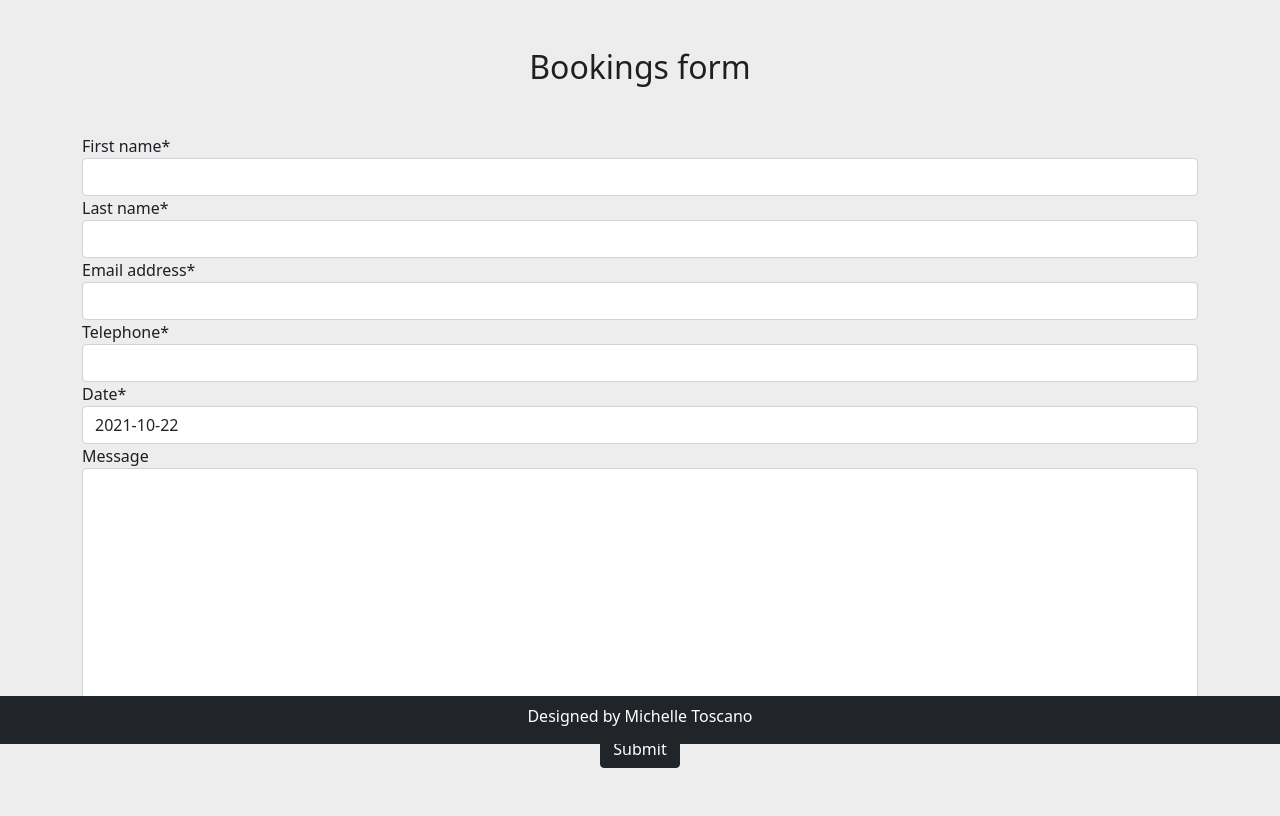
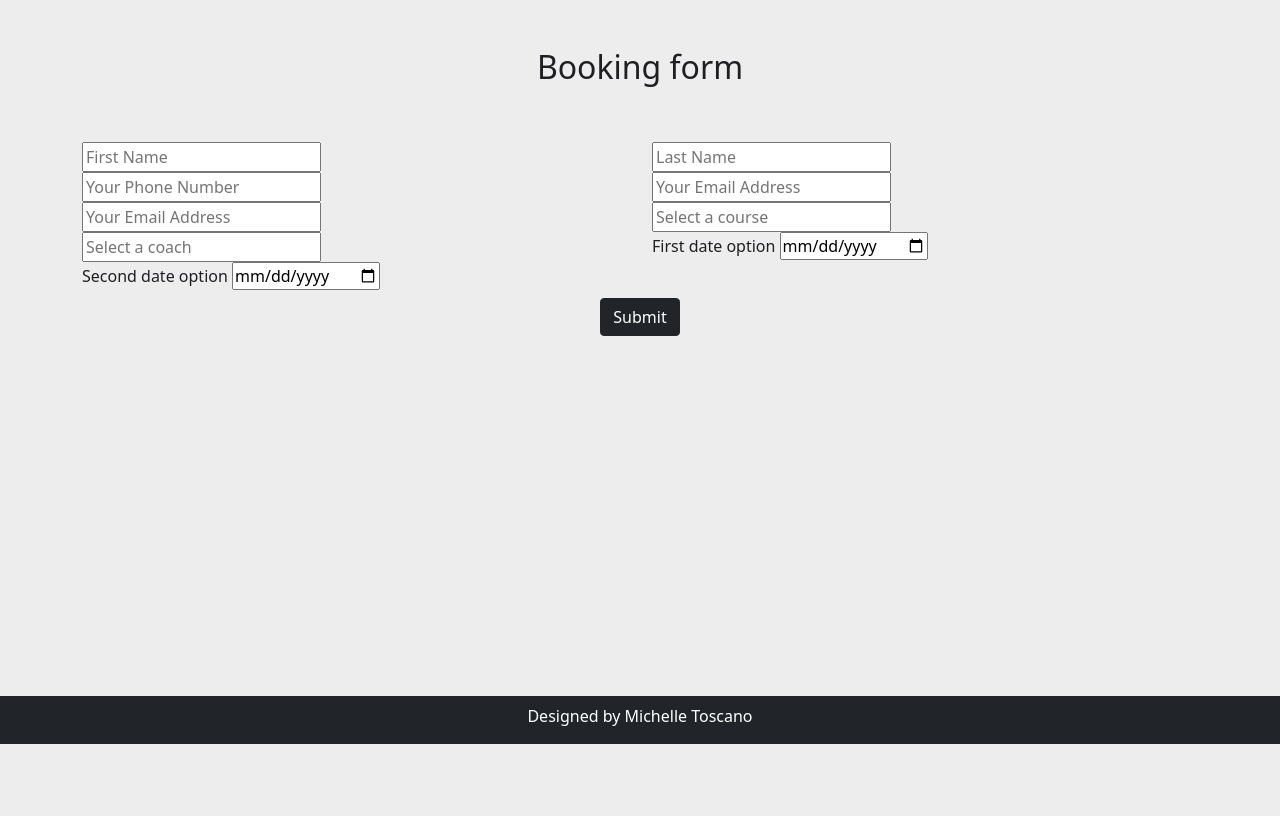
Before and after one commit to Michelle3334/coaching-warriors, a Django app: page /booking/ in a window 1280 px wide. Shown: the part 56-872 px from the top of the page. After the commit the page ends 800 px from the top, so only its background shows below. Run offline with Django 3.2, Linux system fonts and the light colour scheme; some libraries are stand-ins or nearby versions.

Commit message:
Amend booking form

```diff
--- a/booking/forms.py
+++ /dev/null
@@ -1,11 +0,0 @@
-from django import forms
-import datetime
-
-
-class BookingForm(forms.Form):
-    first_name = forms.CharField(required=True)
-    last_name = forms.CharField(required=True)
-    email_address = forms.EmailField(required=True)
-    telephone = forms.CharField(max_length=12, required=True)
-    date = forms.DateField(required=True, initial=datetime.date.today)
-    message = forms.CharField(widget=forms.Textarea, required=False)
--- a/booking/urls.py
+++ b/booking/urls.py
@@ -2,5 +2,5 @@ from django.urls import path
 from . import views
 
 urlpatterns = [
-    path('booking/', views.booking, name='booking'),
+    path('booking/', views.Booking.as_view(), name='booking'),
 ]
--- a/booking/views.py
+++ b/booking/views.py
@@ -1,33 +1,12 @@
 from django.core.mail import send_mail, BadHeaderError
+from django.views.generic import TemplateView
 from django.http import HttpResponse
 from django.shortcuts import render
 from django.contrib import messages
-from .forms import BookingForm
 
 
-def booking(request):
-    if request.method == 'GET':
-        form = BookingForm()
-    else:
-        form = BookingForm(request.POST)
-        if form.is_valid():
-            subject = "Booking Request"
-            body = {
-                'message': form.cleaned_data['message'],
-                'first_name': form.cleaned_data['first_name'],
-                'last_name': form.cleaned_data['last_name'],
-                'email': form.cleaned_data['email_address'],
-                'telephone': form.cleaned_data['telephone'],
-                'date': form.cleaned_data['date'],
-                'course': form.cleaned_data['course'],
-            }
-            message = "\n".join(body.values())
-            messages.success(request, 'Message sent successfully!')
+class Booking(TemplateView):
+    template_name = 'booking.html'
 
-            try:
-                send_mail(subject, message, 'coachingwar@gmail.com', [
-                    'coachingwar@gmail.com'])
-            except BadHeaderError:
-                return HttpResponse('Invalid header found.')
-    form = BookingForm()
-    return render(request, "booking.html", {'form': form})
+    def booking(self, request):
+        return render(request, 'booking.html')
--- a/templates/booking.html
+++ b/templates/booking.html
@@ -1,7 +1,7 @@
 {% extends "base.html" %}
-{% load crispy_forms_tags %}
 
 {% block content %}
+
 <div class="container">
     <div class="row">
         <div class="col-md-8 offset-md-2">
@@ -14,15 +14,74 @@
         </div>
     </div>
 </div>
-<h2 class="text-center mt-5">Bookings form</h2>
+<div class="container">
+    <div class="row">
+        <div class="col-12">
+            <h2 class="text-center mt-5">Booking form</h2>
+        </div>
+    </div>
 <!--Bookings form-->
-<div class="container">
+    <div class="row">
+        <div class="col-12">
+            <div id="booking-form">
                 <form id="form" method="post" class="mt-5">
                     {% csrf_token %}
-        {{ form|crispy }}
+                    <div class="row">
+                        <div class="col-md-6">
+                            <div class="form-group mb-30">
+                                <input type="text" name="first-name" placeholder="First Name" required>
+                            </div>
+                        </div>
+                        <div class="col-md-6">
+                            <div class="form-group mb-30">
+                                <input type="text" name="last-name" placeholder="Last Name" required>
+                            </div>
+                        </div>
+                        <div class="col-md-6">
+                            <div class="form-group mb-30">
+                                <input type="tel" name="telephone" placeholder="Your Phone Number" required>
+                            </div>
+                        </div>
+                        <div class="col-md-6">
+                            <div class="form-group mb-30">
+                                <input type="email" name="email" placeholder="Your Email Address" required>
+                            </div>
+                        </div>
+                        <div class="col-md-6">
+                            <div class="form-group mb-30">
+                                <input type="email" name="email" placeholder="Your Email Address" required>
+                            </div>
+                        </div>
+                        <div class="col-md-6">
+                            <div class="form-group mb-30">
+                                <input type="text" name="course" placeholder="Select a course" required>
+                            </div>
+                        </div>
+                        <div class="col-md-6">
+                            <div class="form-group mb-30">
+                                <input type="text" name="coach" placeholder="Select a coach" required>
+                            </div>
+                        </div>
+                        <div class="col-md-6">
+                            <div class="form-group mb-30">
+                                <label for="date1">First date option</label>
+                                <input type="date" id="date1 "name="date1" required>
+                            </div>
+                        </div>
+                        <div class="col-md-6">
+                            <div class="form-group mb-30">
+                                <label for="date2">Second date option</label>
+                                <input type="date" id="date2" name="date2" required>
+                            </div>
+                        </div>
+                    </div>
                     <div class="text-center">
                         <button data-toggle="modal" data-target="message" type="submit" class="btn btn-dark text-center m-2">Submit</button>
                     </div>
                 </form>
             </div>
+        </div>
+    </div>
+</div>
+
 {%endblock%}
```
Lines whose indentation alone changed are shown as unchanged.
